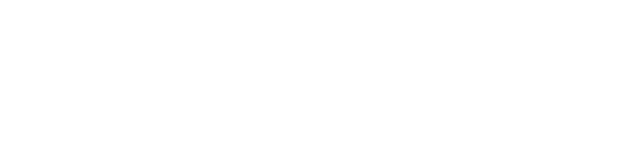
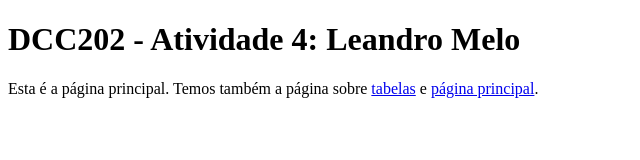
Before and after one commit to ufjf-dcc202/ufjf-dcc202-2023-3-b-atv4-melo-leandro, a website: page listas.html in a window 1280 px wide. Shown: the whole page, without its empty margins (0-640 px from the left). Drawn offline with Linux system fonts and the light colour scheme.

Commit message:
adiciona parágrafo e links no main do listas.html

```diff
--- a/listas.html
+++ b/listas.html
@@ -1,11 +1,15 @@
 <!DOCTYPE html>
-<html lang="en">
+<html lang="pt">
 <head>
     <meta charset="UTF-8">
     <meta name="viewport" content="width=device-width, initial-scale=1.0">
-    <title>Document</title>
+    <title>DCC202 - Atividade 4: Leandro Melo</title>
+
 </head>
 <body>
-
+    <main>
+        <h1>DCC202 - Atividade 4: Leandro Melo</h1>
+        <p>Esta é a página principal. Temos também a página sobre <a href="tabelas.html">tabelas</a> e <a href="index.html">página principal</a>.</p>
+    </main>
 </body>
 </html>
```
